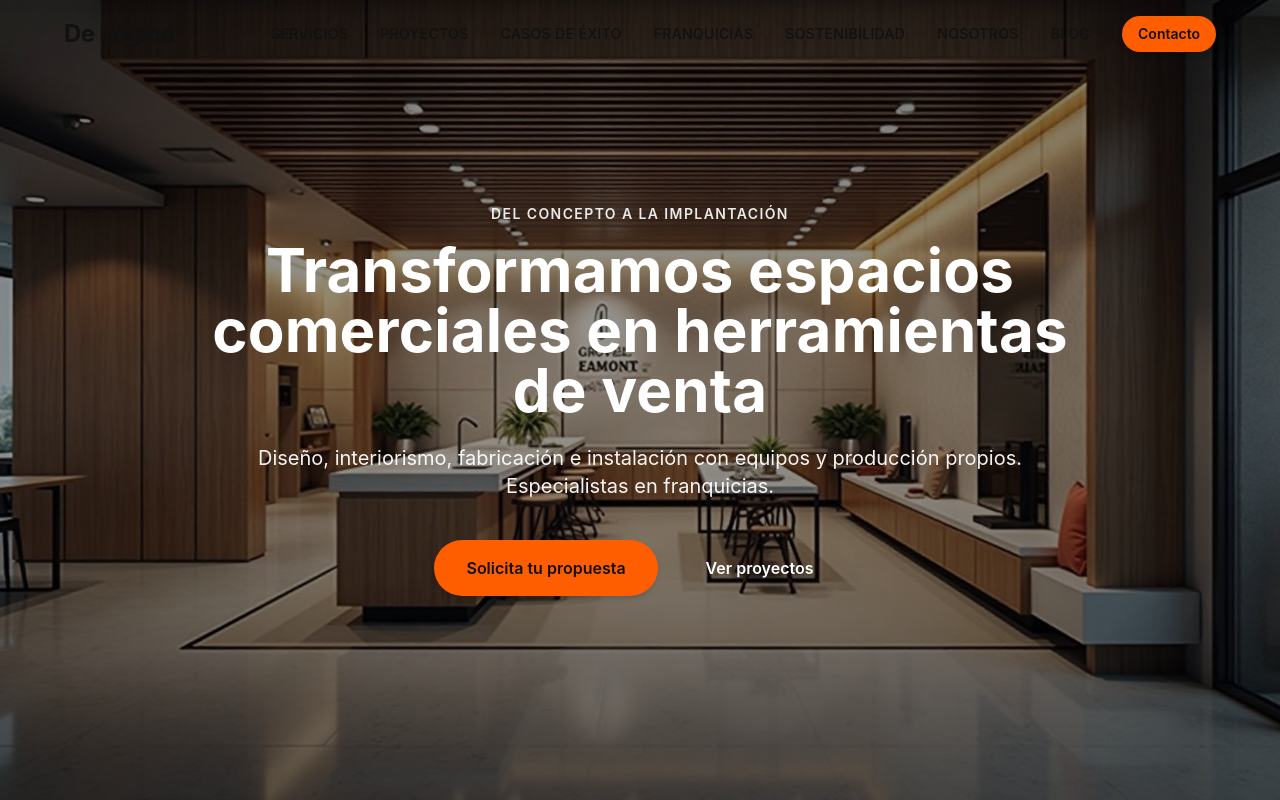
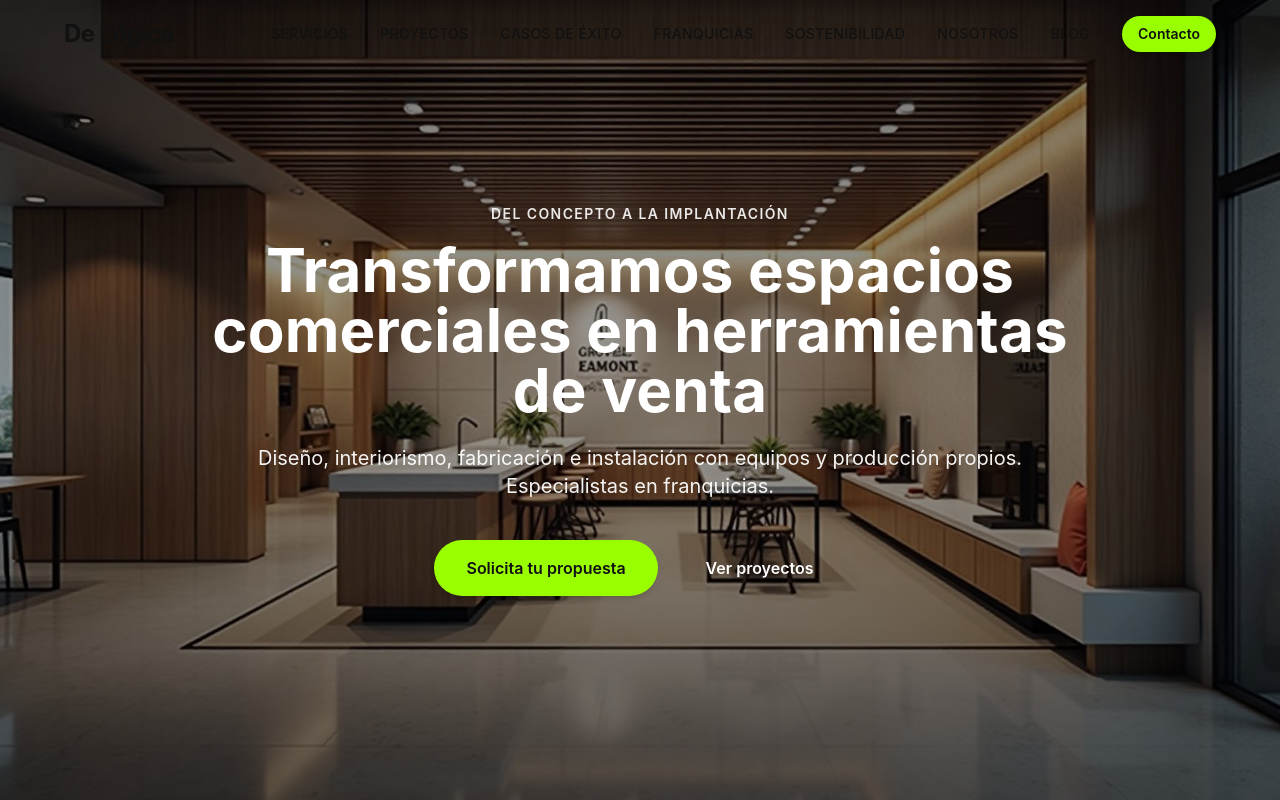
Before and after one commit to juanmigonzalez40-hub/de-logica-spaces, a React (Vite) app: page / in a window 1280 px wide. Shown: the top 800 px of the page. Built offline with nearby package versions, Linux system fonts and the light colour scheme; the HTML template or start-up script is replaced by a standard one.

Commit message:
Change orange to lime green

```diff
--- a/src/index.css
+++ b/src/index.css
@@ -26,7 +26,7 @@ All colors MUST be HSL.
     --muted: 0 0% 96.9%;
     --muted-foreground: 0 0% 45%;
 
-    --accent: 22 100% 50%;
+    --accent: 84 100% 50%;
     --accent-foreground: 0 0% 6.7%;
 
     --destructive: 0 84.2% 60.2%;
@@ -34,7 +34,7 @@ All colors MUST be HSL.
 
     --border: 0 0% 92.9%;
     --input: 0 0% 92.9%;
-    --ring: 22 100% 50%;
+    --ring: 84 100% 50%;
 
     --radius: 1rem;
 
@@ -61,7 +61,7 @@ All colors MUST be HSL.
     --muted: 0 0% 14%;
     --muted-foreground: 0 0% 64%;
 
-    --accent: 22 100% 50%;
+    --accent: 84 100% 50%;
     --accent-foreground: 0 0% 6.7%;
 
     --destructive: 0 62.8% 30.6%;
@@ -69,7 +69,7 @@ All colors MUST be HSL.
 
     --border: 0 0% 18.4%;
     --input: 0 0% 18.4%;
-    --ring: 22 100% 50%;
+    --ring: 84 100% 50%;
   }
 }
 
```
